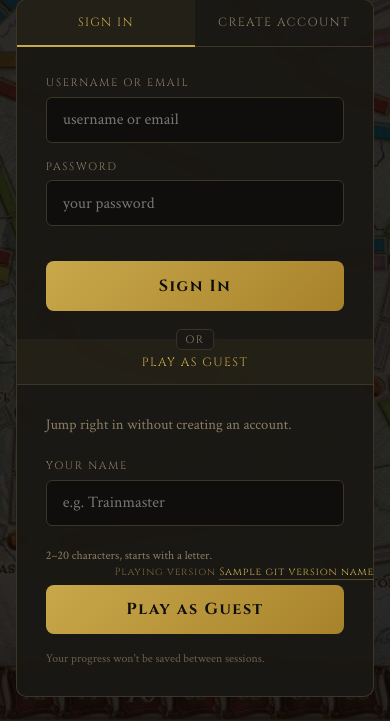
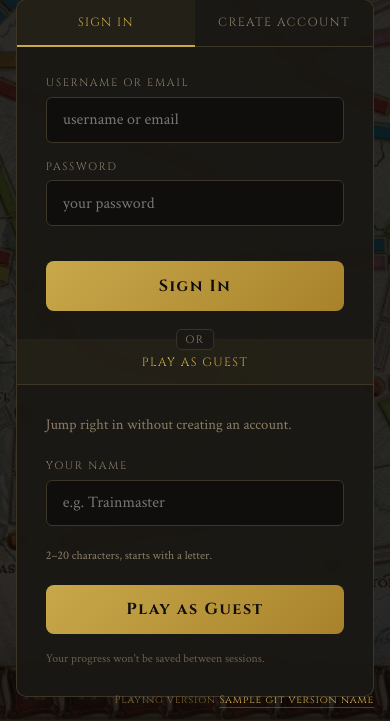
Before and after one commit to chinmaygovind/TicketToRide, a Flask app: template templates/login.html in a window 390 px wide. Shown: the part 251-972 px from the top of the page. Run offline with Flask 3, Linux system fonts and the light colour scheme; the template is opened without the code that fills it: most values are stand-ins (such as "Sample title", 1, 10 or a date in 2020); some libraries are stand-ins or nearby versions.

Commit message:
fix version tag: absolute inside login-bg so it doesn't clip on mobile

```diff
--- a/templates/login.html
+++ b/templates/login.html
@@ -142,10 +142,9 @@
     {% endif %}
 
   </div>
-</div>
 
   {% if git_version_name %}
-<div style="position:fixed;bottom:0.75rem;right:1rem;z-index:10;">
+  <div style="position:absolute;bottom:0.75rem;right:1rem;z-index:2;">
     <span style="font-size:0.65rem;color:rgba(200,168,75,0.55);font-family:'Cinzel',serif;letter-spacing:0.08em;">
       Playing version
       <a href="{{ git_commit_url }}" target="_blank" rel="noopener"
@@ -155,6 +154,7 @@
     </span>
   </div>
   {% endif %}
+</div>
 {% endblock %}
 
 {% block scripts %}
```
Lines whose indentation alone changed are shown as unchanged.
